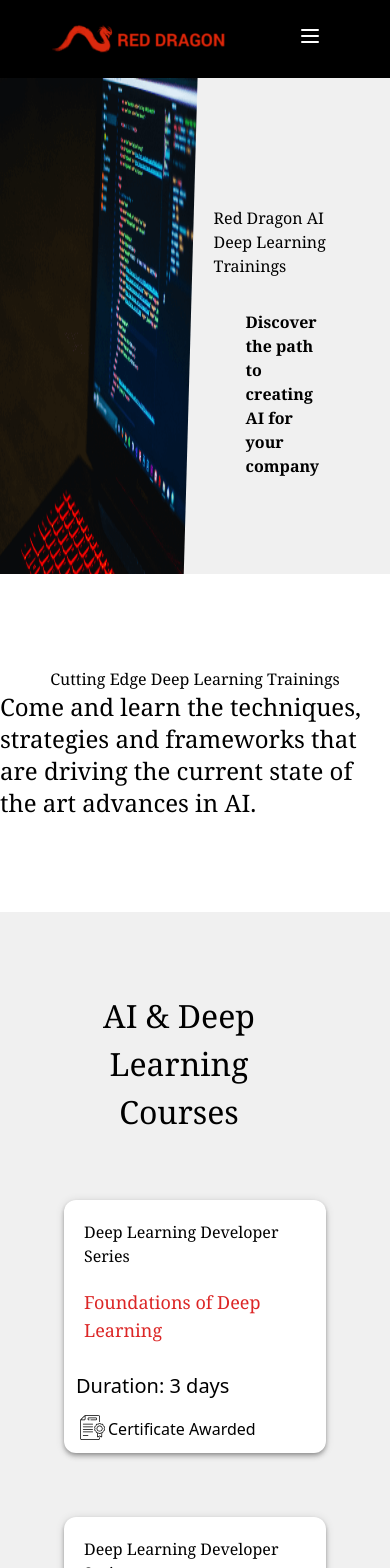
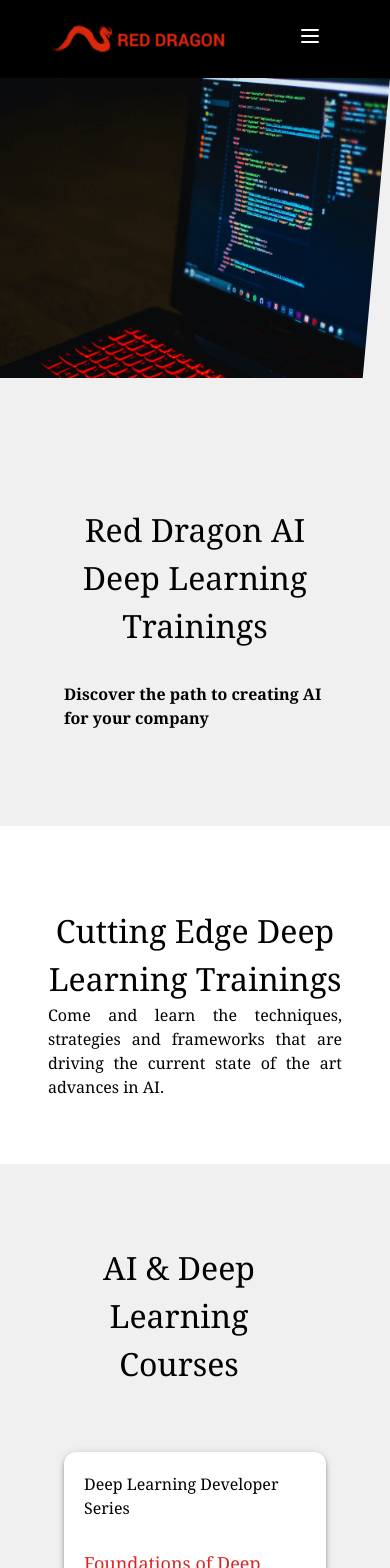
Before and after one commit to dominicdev/nextj_animate_scroll, a Next.js app: page /training in a window 390 px wide. Shown: the top 1568 px of the page. Built offline with nearby package versions, Linux system fonts and the light colour scheme; no server answers.

Commit message:
update training page for responsive

```diff
--- a/components/TrainingComponents/BannerCallout.js
+++ b/components/TrainingComponents/BannerCallout.js
@@ -4,12 +4,12 @@ const BannerCallout = () => {
     return (
         <section>
             <div className="block h-[40vh] w-auto text-black">
-                <div className="flex flex-col h-full bg-white items-center m-auto justify-center ">
+                <div className="flex flex-col h-full bg-white items-center m-auto justify-center">
                     <div className="flex flex-col items-center">
-                        <h3 className="sm:text-[2rem] md:text-[2rem] lg:text-[3rem] font-light text-black font-serif">Cutting Edge Deep Learning Trainings</h3>
+                        <h3 className="xs:text-[2rem] text-center mt-8 sm:text-[2rem] md:text-[2rem] lg:text-[3rem] font-light text-black font-serif">Cutting Edge Deep Learning Trainings</h3>
                     </div>
-                    <div className="flex flex-col justify-center">
-                        <h5 className=" font-light pt=[1rem] pr=[6rem] pb=[0rem] pl=[2rem] text-2xl font-serif ">Come and learn the techniques, strategies and frameworks that are driving the current state of the art advances in AI.</h5>
+                    <div className="flex flex-col justify-center  mb-4">
+                        <h5 className=" font-light pt=[1rem] pb=[0rem] xs:text-base text-2xl font-serif xs:px-12 sm:px-12 text-justify">Come and learn the techniques, strategies and frameworks that are driving the current state of the art advances in AI.</h5>
                     </div>
                 </div>
             </div>
--- a/components/TrainingComponents/CallOutPicture.js
+++ b/components/TrainingComponents/CallOutPicture.js
@@ -3,8 +3,8 @@ import React from 'react';
 const CallOutPicture = () => {
     return (
         <section className="w-full">
-            <div className="flex sm:item-center md:item-center sm:flex-nowrap md:flex-nowrap sm:flex-col md:flex-col md:h-full lg:flex-row lg:h-[70vh] w-auto bg-[#F0F0F0]">
-                <div className="lg:w-[65%] lg:h-auto sm:h-[300px] md:h-[300px] sm:w-full md:w-full "
+            <div className="flex xs:item-center sm:item-center md:item-center xs:flex-nowrap sm:flex-nowrap md:flex-nowrap xs:flex-col sm:flex-col md:flex-col md:h-full lg:flex-row lg:h-[70vh] w-auto bg-[#F0F0F0]">
+                <div className="lg:w-[65%] lg:h-auto xs:h-[300px]  sm:h-[300px] md:h-[300px] xs:w-full sm:w-full md:w-full "
                     style={{
                         background: "linear-gradient(rgba(255,0,0,0.3), transparent)",
                         backgroundRepeat: "no-repeat",
@@ -18,10 +18,10 @@ const CallOutPicture = () => {
                      src={"/img/training_imgs/callout-image-picture50-small.png"} alt="Deep Learning Training"
                      />
                 </div>
-                <div className="bg-[#F0F0F0] text-black lg:w-1/2 sm:w-full md:w-full">
-                    <div className="font-serif pt-[8rem] pr-[2rem] pb-[4rem] pl-[1rem]">
-                        <h2 className="sm:text-[2rem] md:text-[2rem] lg:text-4xl sm:p-0 md:p-0 lg:pt-[0rem] lg:pr-[0rem] lg:pb-[0rem] lg:pl-[2rem]">Red Dragon AI</h2>
-                        <h2 className="sm:text-[2rem] md:text-[2rem] lg:text-4xl sm:p-0 md:p-0 lg:pt-[0rem] lg:pr-[0rem] lg:pb-[0rem] lg:pl-[2rem]">Deep Learning Trainings</h2>
+                <div className="bg-[#F0F0F0] text-black lg:w-1/2 xs:w-full sm:w-full md:w-full">
+                    <div className="font-serif pt-[8rem] pb-[4rem] xs:pr-[2rem] xs:pl-[2rem] sm:pr-[2rem] sm:pl-[2rem] md:pr-[2rem] md:pl-[1rem] lg:pr-[2rem] lg:pl-[1rem]">
+                        <h2 className="xs:text-[2rem] sm:text-[2rem] xs:text-center sm:text-center md:text-center lg:text-left md:text-[2rem] lg:text-4xl xs:p-0 sm:p-0 md:p-0 lg:pt-[0rem] lg:pr-[0rem] lg:pb-[0rem] lg:pl-[2rem]">Red Dragon AI</h2>
+                        <h2 className="xs:text-[2rem] sm:text-[2rem] xs:text-center sm:text-center md:text-center lg:text-left md:text-[2rem] lg:text-4xl xs:p-0 sm:p-0 md:p-0 lg:pt-[0rem] lg:pr-[0rem] lg:pb-[0rem] lg:pl-[2rem]">Deep Learning Trainings</h2>
                         <h3 className="text-left p-8 sm:text-[1.5rem] md:text-[1.5rem] lg:text-[2rem] font-bold">Discover the path to creating AI for your company</h3>
                     </div>
                 </div>
--- a/components/TrainingComponents/CardCourse.js
+++ b/components/TrainingComponents/CardCourse.js
@@ -11,22 +11,25 @@ const CardCourse = ({ SidebarCertificate, title, link, link_title, duration, cer
                 e.stopPropagation()
                 router.push(link)
             }}
-            className={effect_Trans + " cursor-pointer m-8 h-[30vh] w-[40vh] min-h-[4rem] min-w-[4rem] bg-white relative rounded-xl"}
+            className={effect_Trans + " p-5 cursor-pointer m-8  xs:w-[60vh]  md:w-[40vh]  h-[30vh]  min-w-[4rem] bg-white relative rounded-xl justify-between flex flex-col"}
             style={{
                 boxShadow: "0 4px 5px 0 rgba(0, 0, 0, 0.14), 0 1px 10px 0 rgba(0, 0, 0, 0.12),0 2px 4px -1px rgba(0, 0, 0, 0.3)"
             }}>
-            <h5 className="p-5 text-base font-serif font-extralight">{title}</h5>
-            <h4 className="font-light text-lg p-5 pt-0 font-serif   text-red-600 ">
+            <h5 className=" text-base font-serif font-extralight">{title}</h5>
+            <h4 className="font-light text-lg   font-serif  pt-4 text-red-600 ">
                 <a className="m-0 no-underline"
                     href={link}>
                     {link_title}
                 </a>
             </h4>
-            <h6 className="absolute bottom-[16%] text-xl p-3 font-light">{duration}</h6>
-            <img
-                className="absolute bottom-[5%] p-0 pl-4 h-[25px] w-auto"
-                src={SidebarCertificate} width={"25px"} height={"25px"} alt="Certificate" />
-            <h7 className=" absolute bottom-0 ml-8 text-base p-3 font-light">{certificate_text}</h7>
+            <h6 className="text-xl   font-light">{duration}</h6>
+            <div className='flex flex-row items-end gap-3'>
+                <img
+                    className="p-0 h-[25px] w-auto"
+                    src={SidebarCertificate} width={"25px"} height={"25px"} alt="Certificate" />
+                <h7 className="  text-base   font-light">{certificate_text}</h7>
+
+            </div>
         </div>
     )
 }
--- a/components/TrainingComponents/SignUpTraining.js
+++ b/components/TrainingComponents/SignUpTraining.js
@@ -65,7 +65,7 @@ const SignUpTraining = () => {
   return (
     <section className="w-full mb-9">
       <div className="flex flex-col h-full relative items-center">
-        <div className="relative sm:[90%] md:[70%] lg:w-[40%]">
+        <div className="relative xs:[90%] sm:[90%] md:[70%] lg:w-[80%] xs:px-5 sm:px-5 md:px-0 lg:px-0">
           {!sendMg && (
             <div className="relative float-left w-full mr-[4%] my-[15px] ">
               <div className="p-0 min-h-0">
--- /dev/null
+++ b/components/TrainingComponents/whychoose_item.tsx
@@ -0,0 +1,21 @@
+import React from 'react'
+import Image from 'next/image'
+const Whychoose_item = () => {
+    return (
+        <div
+            style={{ flexBasic: "20%" }}
+            className="xs:w-[80%]   sm:w-[80%] md:w-[20%] lg:w-[20%] p-6 m-5 flex-1 my-0 mx-2 flex flex-col justify-start bg-[#f0f0f0] items-center">
+            <Image
+                className="w-[20%] h-auto"
+                width={70}
+                height={70}
+                src={"/img/training_imgs/wisdom-1-img.png"} alt="Wisdom" />
+            <h3
+                className="py-2 px-0  text-2xl font-serif font-extralight text-center"
+            >Real World Experience</h3>
+            <h5 className="text-base text-black font-serif font-extralight">Having developed hundreds of Deep Learning Models for a variety of use case, we know what works in the real world.</h5>
+        </div>
+    )
+}
+
+export default Whychoose_item
--- a/components/footer_new.js
+++ b/components/footer_new.js
@@ -3,7 +3,7 @@ const footer_new = () => {
     const effect_Trans = "transition ease-in-out delay-150   hover:-translate-y-1 hover:scale-110 duration-300"
 
     return (
-        <footer className="relative bg-[#1C1A17] pt-8 pb-6">
+        <footer className="relative bg-[#1C1A17] pt-8 pb-6 w-full">
             <div className="container mx-auto px-12">
                 <div className="flex flex-wrap text-left lg:text-left">
                     <div className="w-full lg:w-6/12 px-4">
@@ -66,7 +66,7 @@ const footer_new = () => {
                 <div className="flex flex-wrap items-center md:justify-between justify-center">
                     <div className="w-full md:w-4/12 px-4 mx-auto text-center">
                         <div className="text-sm text-red-600 font-semibold py-1">
-                            Copyright © <span id="get-current-year">2017-2022 © All Rights Reserved </span><a href="https://www.creative-tim.com/product/notus-js" className="text-red-600 hover:text-gray-800" target="_blank" rel="noreferrer"> RDAI
+                            Copyright © <span id="get-current-year">2017-2023 © All Rights Reserved </span><a href="https://www.creative-tim.com/product/notus-js" className="text-red-600 hover:text-gray-800" target="_blank" rel="noreferrer"> RDAI
                             </a>.
                         </div>
                     </div>
```
Also changed, not shown: components/TrainingComponents/WhyChooseUs.js (+6 -52 lines).
